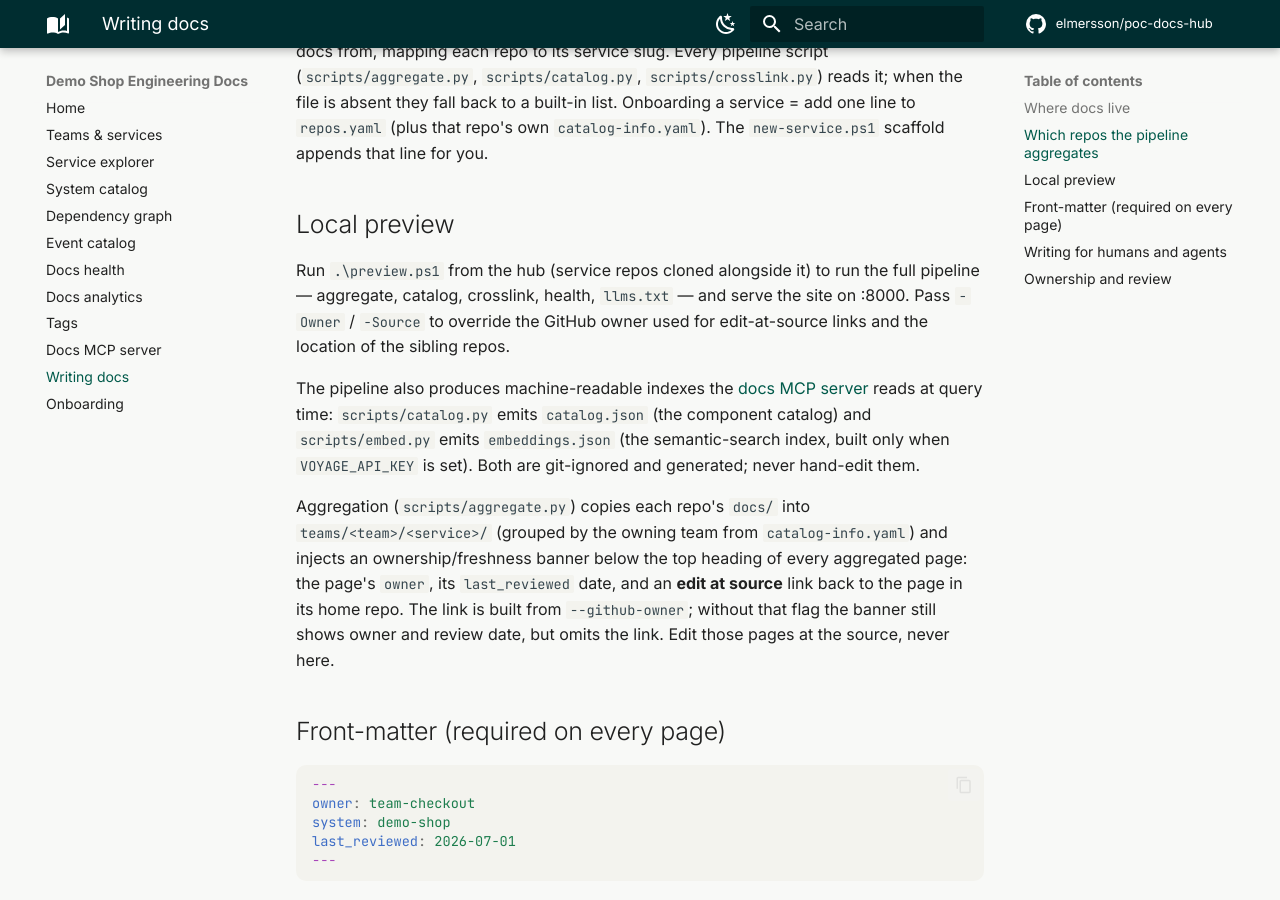
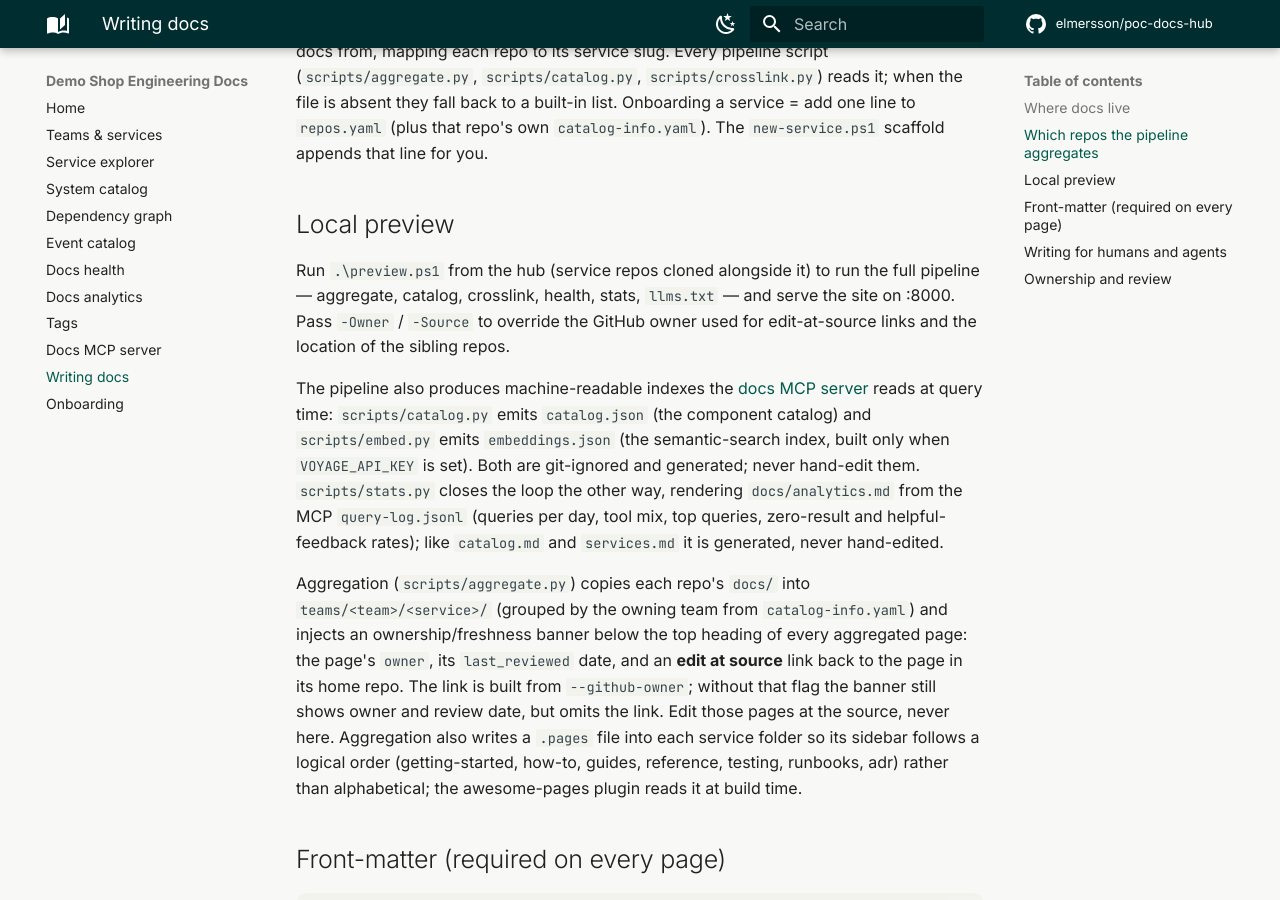
Before and after one commit to elmersson/poc-docs-hub, an MkDocs documentation site: the page built from docs/docs-guide.md, in a window 1280 px wide and 900 px high, scrolled down 814 px. Built offline with MkDocs 1.6.1 and Material for MkDocs 9.7.7, drawn with Linux system fonts in a browser that asks for light colours; comment, search, counter and statistics services are not loaded.

Commit message:
docs: update docs-guide after #20 (#21)
scripts/*.py maps to docs/docs-guide.md. This PR added scripts/stats.py
to the pipeline (renders docs/analytics.md from the MCP query log) and
extended scripts/aggregate.py to write a per-service .pages sidebar order.

- add stats to the preview.ps1 pipeline step list
- document stats.py -> docs/analytics.md as a generated, never-edited page
- note the per-service .pages ordering aggregate.py now emits

Co-authored-by: claude[bot] <41898282+claude[bot]@users.noreply.github.com>
Co-authored-by: Claude Opus 4.8 (1M context) <noreply@anthropic.com>

```diff
--- a/docs/docs-guide.md
+++ b/docs/docs-guide.md
@@ -25,11 +25,11 @@ The hub itself carries generated org-level pages you never hand-edit: `catalog.m
 
 ## Local preview
 
-Run `.\preview.ps1` from the hub (service repos cloned alongside it) to run the full pipeline — aggregate, catalog, crosslink, health, `llms.txt` — and serve the site on :8000. Pass `-Owner` / `-Source` to override the GitHub owner used for edit-at-source links and the location of the sibling repos.
+Run `.\preview.ps1` from the hub (service repos cloned alongside it) to run the full pipeline — aggregate, catalog, crosslink, health, stats, `llms.txt` — and serve the site on :8000. Pass `-Owner` / `-Source` to override the GitHub owner used for edit-at-source links and the location of the sibling repos.
 
-The pipeline also produces machine-readable indexes the [docs MCP server](mcp.md) reads at query time: `scripts/catalog.py` emits `catalog.json` (the component catalog) and `scripts/embed.py` emits `embeddings.json` (the semantic-search index, built only when `VOYAGE_API_KEY` is set). Both are git-ignored and generated; never hand-edit them.
+The pipeline also produces machine-readable indexes the [docs MCP server](mcp.md) reads at query time: `scripts/catalog.py` emits `catalog.json` (the component catalog) and `scripts/embed.py` emits `embeddings.json` (the semantic-search index, built only when `VOYAGE_API_KEY` is set). Both are git-ignored and generated; never hand-edit them. `scripts/stats.py` closes the loop the other way, rendering `docs/analytics.md` from the MCP `query-log.jsonl` (queries per day, tool mix, top queries, zero-result and helpful-feedback rates); like `catalog.md` and `services.md` it is generated, never hand-edited.
 
-Aggregation (`scripts/aggregate.py`) copies each repo's `docs/` into `teams/<team>/<service>/` (grouped by the owning team from `catalog-info.yaml`) and injects an ownership/freshness banner below the top heading of every aggregated page: the page's `owner`, its `last_reviewed` date, and an **edit at source** link back to the page in its home repo. The link is built from `--github-owner`; without that flag the banner still shows owner and review date, but omits the link. Edit those pages at the source, never here.
+Aggregation (`scripts/aggregate.py`) copies each repo's `docs/` into `teams/<team>/<service>/` (grouped by the owning team from `catalog-info.yaml`) and injects an ownership/freshness banner below the top heading of every aggregated page: the page's `owner`, its `last_reviewed` date, and an **edit at source** link back to the page in its home repo. The link is built from `--github-owner`; without that flag the banner still shows owner and review date, but omits the link. Edit those pages at the source, never here. Aggregation also writes a `.pages` file into each service folder so its sidebar follows a logical order (getting-started, how-to, guides, reference, testing, runbooks, adr) rather than alphabetical; the awesome-pages plugin reads it at build time.
 
 ## Front-matter (required on every page)
 
```
